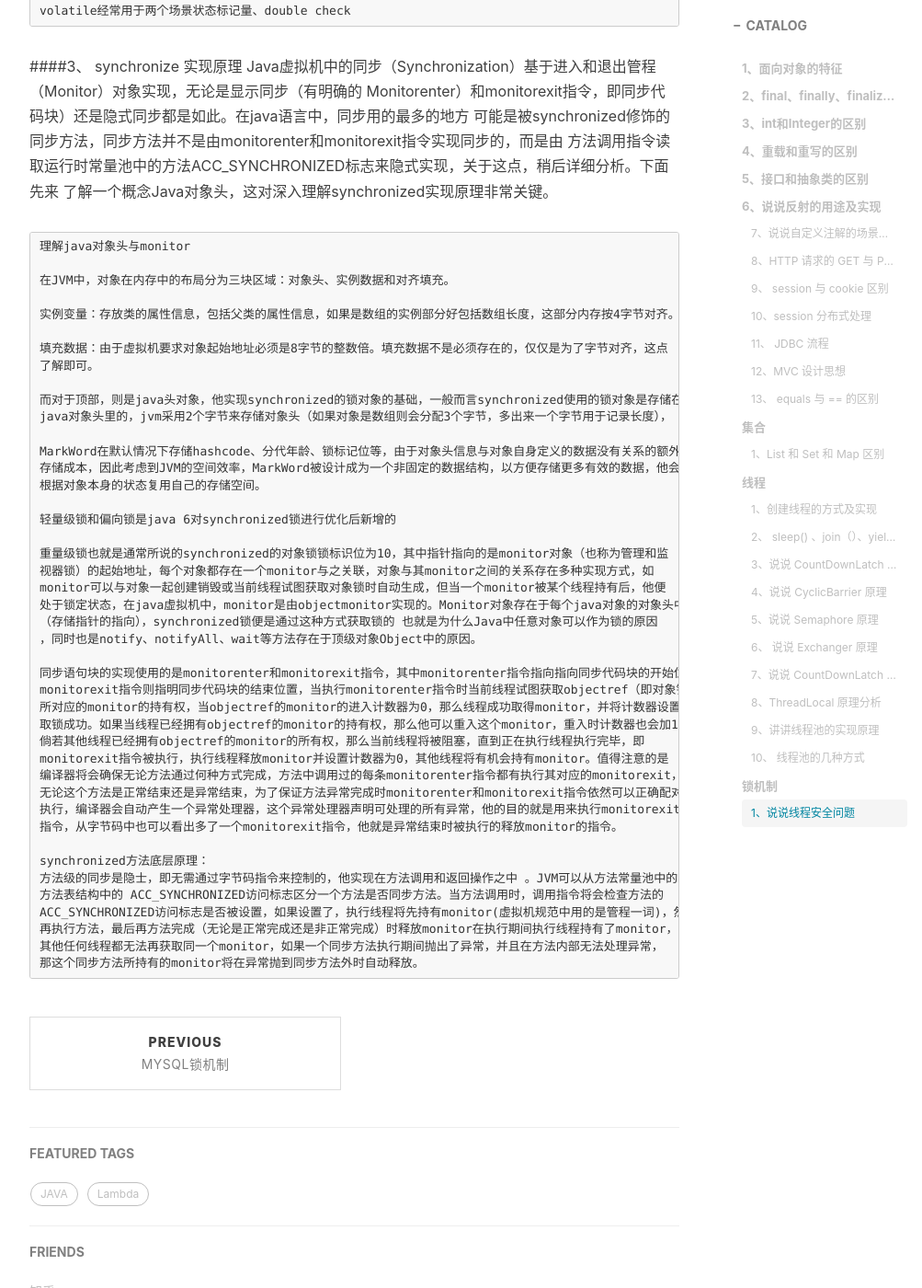
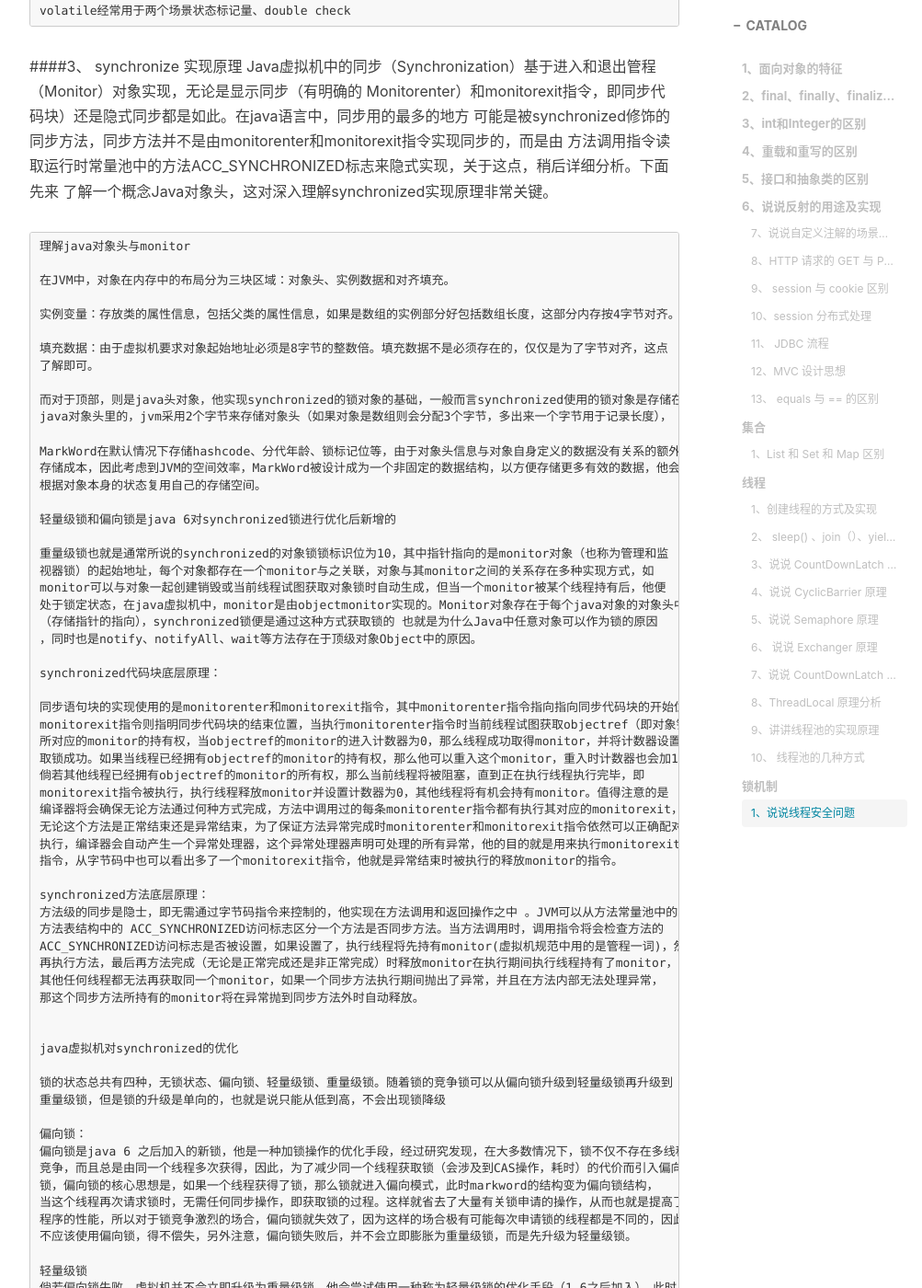
Before and after one commit to shengwenming/shengwenming.github.io, a Jekyll site: the page built from _posts/2018-08-27-2018 JAVA面试及题解.md, in a window 1280 px wide and 1400 px high, scrolled down 12932 px. Shown: the whole window at 92% size, without its empty margins (233-1236 px from the left). Built offline with Jekyll 4.4.1, drawn with Linux system fonts in a browser that asks for light colours; nearby versions of some CDN libraries; comment, search, counter and statistics services are not loaded; some of the changed text lies outside the part shown.

```diff
--- a/_posts/2018-08-27-2018 JAVA面试及题解.md
+++ b/_posts/2018-08-27-2018 JAVA面试及题解.md
@@ -676,6 +676,8 @@ tags:
     （存储指针的指向），synchronized锁便是通过这种方式获取锁的 也就是为什么Java中任意对象可以作为锁的原因
     ，同时也是notify、notifyAll、wait等方法存在于顶级对象Object中的原因。
 
+    synchronized代码块底层原理：
+
     同步语句块的实现使用的是monitorenter和monitorexit指令，其中monitorenter指令指向指向同步代码块的开始位置
     monitorexit指令则指明同步代码块的结束位置，当执行monitorenter指令时当前线程试图获取objectref（即对象锁）
     所对应的monitor的持有权，当objectref的monitor的进入计数器为0，那么线程成功取得monitor，并将计数器设置为1，
@@ -694,3 +696,38 @@ tags:
     再执行方法，最后再方法完成（无论是正常完成还是非正常完成）时释放monitor在执行期间执行线程持有了monitor，
     其他任何线程都无法再获取同一个monitor，如果一个同步方法执行期间抛出了异常，并且在方法内部无法处理异常，
     那这个同步方法所持有的monitor将在异常抛到同步方法外时自动释放。
+
+
+    java虚拟机对synchronized的优化
+
+    锁的状态总共有四种，无锁状态、偏向锁、轻量级锁、重量级锁。随着锁的竞争锁可以从偏向锁升级到轻量级锁再升级到
+    重量级锁，但是锁的升级是单向的，也就是说只能从低到高，不会出现锁降级
+
+    偏向锁：
+    偏向锁是java 6 之后加入的新锁，他是一种加锁操作的优化手段，经过研究发现，在大多数情况下，锁不仅不存在多线程
+    竞争，而且总是由同一个线程多次获得，因此，为了减少同一个线程获取锁（会涉及到CAS操作，耗时）的代价而引入偏向
+    锁，偏向锁的核心思想是，如果一个线程获得了锁，那么锁就进入偏向模式，此时markword的结构变为偏向锁结构，
+    当这个线程再次请求锁时，无需任何同步操作，即获取锁的过程。这样就省去了大量有关锁申请的操作，从而也就是提高了
+    程序的性能，所以对于锁竞争激烈的场合，偏向锁就失效了，因为这样的场合极有可能每次申请锁的线程都是不同的，因此
+    不应该使用偏向锁，得不偿失，另外注意，偏向锁失败后，并不会立即膨胀为重量级锁，而是先升级为轻量级锁。
+
+    轻量级锁
+    倘若偏向锁失败，虚拟机并不会立即升级为重量级锁，他会尝试使用一种称为轻量级锁的优化手段（1.6之后加入），此时
+    markword结构也变为轻量级锁的结构。轻量级锁能够提升程序性能的依据是“对绝大部分的锁，在整个同步期间内不存在竞争”
+    这是经验数据，需要了解的是，轻量级锁所适应的场景是线程交替执行同步块的场合，如果存在同一时间访问同一锁的场合
+    就会导致轻量级锁膨胀为重量级锁。
+
+    自旋锁
+
+    轻量级锁失败后，虚拟机为了避免线程真实的的在操作系统层面挂起，还会进行一项称为自旋锁的优化手段，这是基于在大
+    多数情况下，线程持有锁的时间都不太长，如果直接挂起操作系统层面的线程可能会得不偿失，毕竟操作系统实现线程之间的
+    切换时需要从用户态转换核心态，这个状态之间的转换需要相对比较长的时间，时间成本较高，因此自旋锁会假设在不久将来
+    当前线程可以获得锁，因此虚拟机会让当前想要获取锁的线程做几个空循环（这也是成为自旋的原因），一般不会太久，可能
+    50到100个循环，在经过若干次循环后，如果得到锁，就顺利进入临界区，如果还不能获得锁，那就会将线程在操作系统层面
+    挂起。这是自旋锁的优化方式，这种方式可以提高效率，最后没办法只能升级为重量级锁。
+
+    锁消除
+
+    锁消除是虚拟机另外一种优化方式，这种优化更彻底，java虚拟机在jit编译时（可以简单理解为当某段代码即将被第一次执
+    行时进行编译，又称即时编译），通过对运行上下文的扫描，去除不可能存在共享资源竞争的锁，通过这种方式消除没有
+    必要的锁，可以节省毫无意义的请求锁时间。
```
